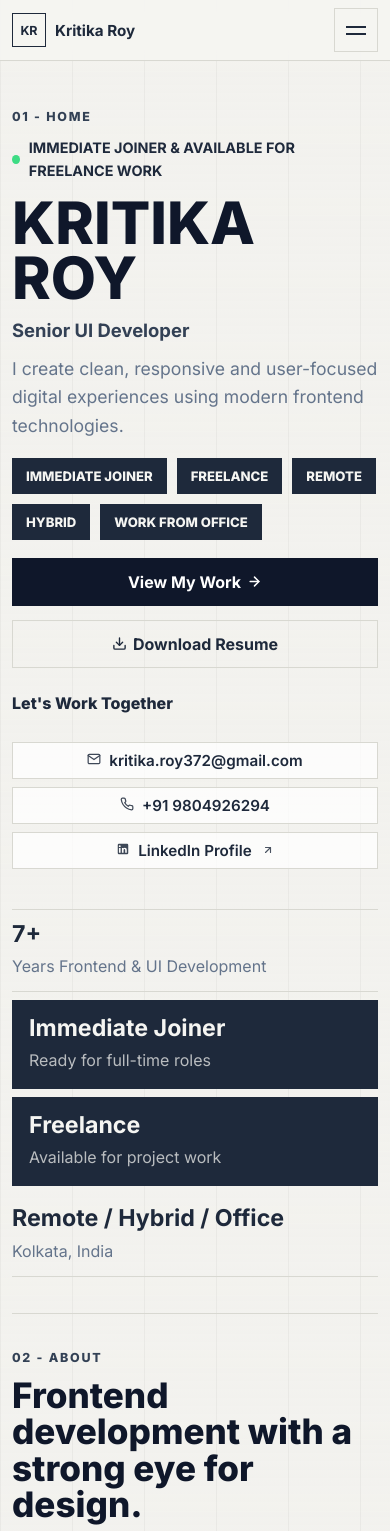
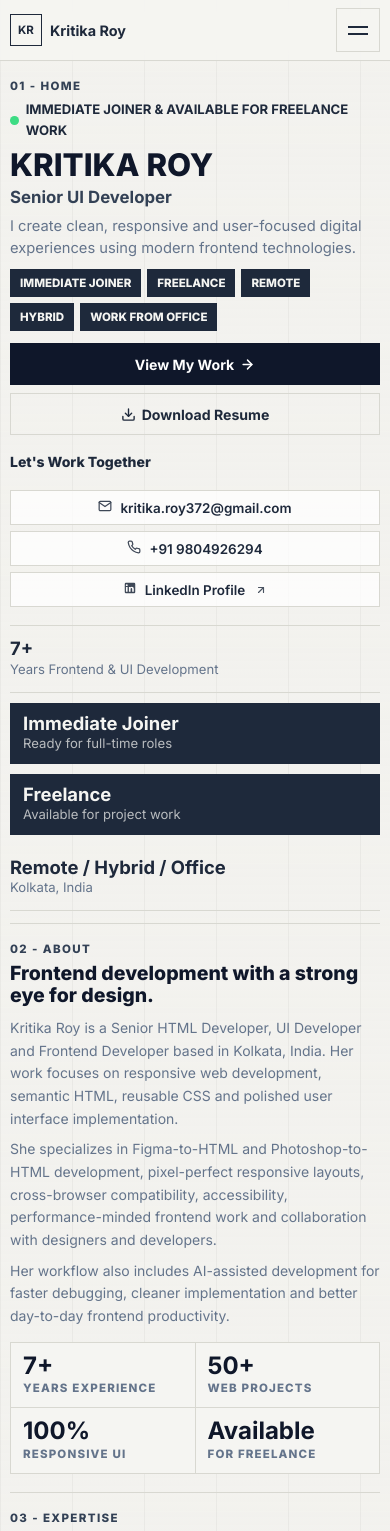
Before and after one commit to DesignerKritika/kritika_portfolio, a React (Vite) app: page / in a window 390 px wide. Shown: the top 1531 px of the page. Built offline with nearby package versions, Linux system fonts and the light colour scheme.

Commit message:
update_responsive

```diff
--- a/src/index.css
+++ b/src/index.css
@@ -1382,6 +1382,39 @@ p {
 
 @media (max-width: 980px) {
 
+  h1 {
+    font-size: clamp(2.5rem, 6.5vw, 4.2rem);
+  }
+
+  h2 {
+    font-size: clamp(1.6rem, 3.8vw, 2.4rem);
+  }
+
+  .hero-intro {
+    font-size: clamp(1.05rem, 1.8vw, 1.25rem);
+  }
+
+  .hero-roles {
+    font-size: clamp(1.05rem, 2vw, 1.35rem);
+  }
+
+  .stat strong {
+    font-size: clamp(2rem, 4.5vw, 2.8rem);
+  }
+
+  .contact-link-title {
+    font-size: clamp(1.2rem, 2.6vw, 1.8rem);
+  }
+
+  .contact-link-value {
+    font-size: clamp(0.85rem, 1.3vw, 0.95rem);
+  }
+
+  .freelance-cta p:not(.section-label),
+  .resume-box p {
+    font-size: 1.05rem;
+  }
+
   .hero-grid,
   .split-layout,
   .contact-grid,
@@ -1409,6 +1442,12 @@ p {
 @media (max-width: 760px) {
   :root {
     --header-height: 61px;
+  }
+
+  .hero-grid,
+  .split-layout,
+  .contact-grid {
+    gap: 25px;
   }
 
   .navbar {
@@ -1594,29 +1633,277 @@ p {
   }
 
   .section {
-    padding: 36px 0;
+    padding: 22px 0;
   }
 
   .section-label {
+    font-size: 0.72rem;
+    margin-bottom: 6px;
+    letter-spacing: 0.12em;
+  }
+
+  .section-heading {
     margin-bottom: 12px;
   }
 
   h1 {
-    font-size: clamp(2.65rem, 15vw, 4.8rem);
+    font-size: clamp(2.1rem, 8.5vw, 3.1rem);
+    line-height: 1.02;
+    margin-bottom: 8px;
   }
 
   h2 {
-    font-size: clamp(1.75rem, 9vw, 3rem);
+    font-size: clamp(1.35rem, 5.5vw, 1.95rem);
+    line-height: 1.15;
+    margin-bottom: 0;
+  }
+
+  h3 {
+    font-size: 1.05rem;
+    margin-bottom: 6px;
+  }
+
+  p {
+    margin-bottom: 8px;
+  }
+
+  .hero-intro {
+    font-size: 0.98rem;
+    line-height: 1.5;
+    max-width: 100%;
+    margin-bottom: 0;
   }
 
   .hero {
     min-height: auto;
-    padding-top: 48px;
+    padding-top: 22px;
+    padding-bottom: 14px;
+  }
+
+  .hero-grid {
+    gap: 16px;
   }
 
   .hero-roles {
-    display: grid;
+    display: flex;
+    flex-wrap: wrap;
+    gap: 6px;
+    font-size: 1.05rem;
+    margin-bottom: 8px;
+  }
+
+  .availability-dot {
+    font-size: 0.82rem;
+    gap: 7px;
+    margin-bottom: 8px;
+  }
+
+  .availability-pills {
+    gap: 6px;
+    margin-top: 10px;
+  }
+
+  .availability-pills span {
+    font-size: 0.72rem;
+    padding: 6px 9px;
+  }
+
+  .hero-panel {
+    border-left: 0;
+    border-top: 1px solid var(--border);
+    padding-left: 0;
+    margin-top: 2px;
+  }
+
+  .hero-panel div {
+    padding: 13px 0;
+  }
+
+  body {
+    font-size: 14px;
+  }
+
+  .hero-panel .highlight-box {
+    margin: 10px 0;
+    padding: 10px 12px;
+  }
+
+  .hero-panel strong {
+    font-size: 1.15rem;
+    margin-bottom: 2px;
+  }
+
+  .hero-panel span {
+    font-size: 0.82rem;
+    line-height: 1.35;
+  }
+
+  .split-layout {
+    gap: 10px;
+  }
+
+  .body-copy p {
+    margin-bottom: 8px;
+  }
+
+  .body-copy p:last-child {
+    margin-bottom: 0;
+  }
+
+  .stats-grid {
+    grid-template-columns: repeat(2, minmax(0, 1fr));
+    margin-top: 14px;
+    gap: 1px;
+  }
+
+  .stat {
+    min-height: auto;
+    padding: 20px;
+  }
+
+  .stat strong {
+    font-size: clamp(1.6rem, 5.5vw, 2.1rem);
+    margin-bottom: 2px;
+  }
+
+  .stat span,
+  .service-card span {
+    font-size: 0.72rem;
+  }
+
+  .skills-list {
+    border-top: 1px solid var(--border);
+  }
+
+  .skill-row {
+    grid-template-columns: 1fr;
+    gap: 10px;
+    padding: 15px 0;
+    margin: 0;
+    border-radius: 0;
+  }
+
+  .skill-row h3 {
+    margin-bottom: 0;
+    font-size: 0.95rem;
+  }
+
+  .skill-row ul,
+  .tag-list {
+    gap: 10px;
+  }
+
+  .skill-row li,
+  .tag-list li {
+    padding: 5px 8px;
+    font-size: 0.78rem;
+  }
+
+  .service-grid {
+    grid-template-columns: 1fr;
+    margin-top: 14px;
+    gap: 1px;
+  }
+
+  .service-card {
+    min-height: auto;
+    padding: 12px 14px;
+  }
+
+  .service-card h3 {
+    margin-top: 6px;
+    margin-bottom: 2px;
+    font-size: 1.02rem;
+  }
+
+  .service-card p {
+    margin: 0;
+    font-size: 0.86rem;
+    line-height: 1.45;
+  }
+
+  .freelance-cta,
+  .resume-box {
+    margin-top: 14px;
+    padding: 16px;
+  }
+
+  .freelance-cta p.section-label {
+    margin-bottom: 4px;
+  }
+
+  .freelance-cta p:not(.section-label),
+  .resume-box p {
+    font-size: 0.92rem;
+    margin-top: 4px;
+    margin-bottom: 10px;
+  }
+
+  .cta-tags {
+    gap: 5px;
+    margin-top: 10px;
+  }
+
+  .cta-tags span {
+    font-size: 0.74rem;
+    padding: 5px 8px;
+  }
+
+  .resume-box .hero-buttons {
+    margin-top: 10px;
     gap: 8px;
+  }
+
+  .contact-grid {
+    grid-template-columns: 1fr;
+    gap: 14px;
+    align-items: start;
+  }
+
+  .contact-grid p {
+    margin-bottom: 6px;
+  }
+
+  .contact-direct-items {
+    gap: 6px;
+    margin-top: 8px;
+  }
+
+  .contact-direct-item {
+    font-size: 0.86rem;
+    gap: 8px;
+  }
+
+  .contact-direct-item .direct-icon {
+    width: 28px;
+    height: 28px;
+    font-size: 0.8rem;
+  }
+
+  .contact-links {
+    gap: 0;
+    margin-top: 2px;
+  }
+
+  .contact-links a {
+    padding: 9px 0;
+  }
+
+  .contact-link-content {
+    gap: 2px;
+  }
+
+  .contact-link-title {
+    font-size: clamp(1.1rem, 4.5vw, 1.45rem);
+  }
+
+  .contact-link-value {
+    font-size: 0.82rem;
+  }
+
+  .contact-link-arrow {
+    width: 18px;
+    height: 18px;
   }
 
   .hero-roles span:not(:last-child)::after {
@@ -1625,6 +1912,8 @@ p {
   }
 
   .hero-buttons {
+    gap: 8px;
+    margin-top: 12px;
     align-items: stretch;
   }
 
@@ -1633,42 +1922,140 @@ p {
     width: 100%;
   }
 
+  .button {
+    min-height: 42px;
+    padding: 10px 16px;
+    font-size: 0.88rem;
+  }
+
+  .hero-buttons .text-link {
+    padding: 10px 0;
+  }
+
   .hero-contact-bar {
-    gap: 8px;
+    gap: 6px;
+    margin-top: 10px;
   }
 
   .hero-contact-item {
     width: 100%;
     justify-content: center;
-  }
-
-  .stats-grid,
-  .service-grid {
-    grid-template-columns: 1fr;
+    padding: 7px 12px;
+    font-size: 0.84rem;
   }
 
   .projects-header {
     flex-direction: column;
     align-items: flex-start;
-    gap: 20px;
-    margin-bottom: 24px;
+    gap: 8px;
+    margin-bottom: 12px;
   }
 
   .slider-nav {
+    gap: 8px;
     margin-bottom: 0;
   }
 
+  .slider-arrow-btn {
+    width: 36px;
+    height: 36px;
+  }
+
   .project-carousel {
-    padding-bottom: 12px;
-  }
-
-  .freelance-cta,
-  .resume-box {
-    margin-top: 24px;
+    padding-bottom: 6px;
+  }
+
+  .project-content {
+    padding: 14px;
+  }
+
+  .project-meta {
+    gap: 8px;
+    margin-bottom: 6px;
+  }
+
+  .project-content h3 {
+    margin: 0 0 4px;
+    font-size: 1.12rem;
+  }
+
+  .project-content p {
+    margin: 0 0 10px;
+    font-size: 0.86rem;
+    line-height: 1.48;
+  }
+
+  .project-content .tag-list {
+    margin-bottom: 10px;
+  }
+
+  .project-actions {
+    margin-top: auto;
+    padding-top: 2px;
+  }
+
+  .project-link-btn {
+    min-height: 36px;
+    padding: 8px 12px;
+    font-size: 0.82rem;
+  }
+
+  .timeline {
+    border-top: 1px solid var(--border);
+  }
+
+  .timeline-item {
+    grid-template-columns: 1fr;
+    gap: 4px;
+    padding: 10px 0;
+  }
+
+  .timeline-meta h3 {
+    margin-top: 6px;
+    margin-bottom: 6px;
+    font-size: 1.05rem;
+  }
+
+  .timeline-meta p {
+    margin: 0 0 6px;
+    font-size: 0.86rem;
+  }
+
+  .timeline-body p {
+    margin: 0 0 6px;
+    font-size: 0.86rem;
+  }
+
+  .timeline-body ul {
+    margin: 0;
+  }
+
+  .timeline-body li {
+    margin-bottom: 5px;
+    font-size: 0.84rem;
+    line-height: 1.48;
+    padding-left: 14px;
+  }
+
+  .timeline-body li::before {
+    width: 5px;
+    height: 5px;
+    top: 0.65em;
   }
 
   .footer {
     display: grid;
+    gap: 8px;
+    padding: 16px 0 20px;
+    font-size: 0.82rem;
+  }
+
+  .footer-links {
+    gap: 6px 10px;
+  }
+
+  .footer p {
+    margin: 0;
   }
 }
 
@@ -1677,17 +2064,48 @@ p {
   .navbar,
   .section,
   .footer {
-    width: min(100% - 24px, var(--max-width));
+    width: min(100% - 20px, var(--max-width));
+  }
+
+  .section {
+    padding: 18px 0;
+  }
+
+  .hero {
+    padding-top: 18px;
+    padding-bottom: 12px;
+  }
+
+  h1 {
+    font-size: clamp(1.85rem, 8vw, 2.35rem);
+    margin-bottom: 6px;
+  }
+
+  h2 {
+    font-size: clamp(1.22rem, 5vw, 1.55rem);
+  }
+
+  .stat strong {
+    font-size: 1.5rem;
+  }
+
+  .contact-link-title {
+    font-size: 1.05rem;
+  }
+
+  .hero-intro {
+    font-size: 0.92rem;
   }
 
   .brand {
-    gap: 9px;
-    font-size: 0.95rem;
+    gap: 8px;
+    font-size: 0.9rem;
   }
 
   .brand-mark {
-    width: 34px;
-    height: 34px;
+    width: 32px;
+    height: 32px;
+    font-size: 0.72rem;
   }
 
   .stat,
@@ -1695,7 +2113,7 @@ p {
   .project-content,
   .freelance-cta,
   .resume-box {
-    padding: 18px;
+    padding: 12px;
   }
 }
 
@@ -1873,6 +2291,7 @@ p {
   from {
     opacity: 0;
   }
+
   to {
     opacity: 1;
   }
@@ -1883,6 +2302,7 @@ p {
     opacity: 0;
     transform: translateY(20px) scale(0.98);
   }
+
   to {
     opacity: 1;
     transform: translateY(0) scale(1);
@@ -1920,6 +2340,7 @@ p {
   from {
     opacity: 0;
   }
+
   to {
     opacity: 1;
   }
@@ -1930,6 +2351,7 @@ p {
     opacity: 0;
     transform: translateY(-8px);
   }
+
   to {
     opacity: 1;
     transform: translateY(0);
```
